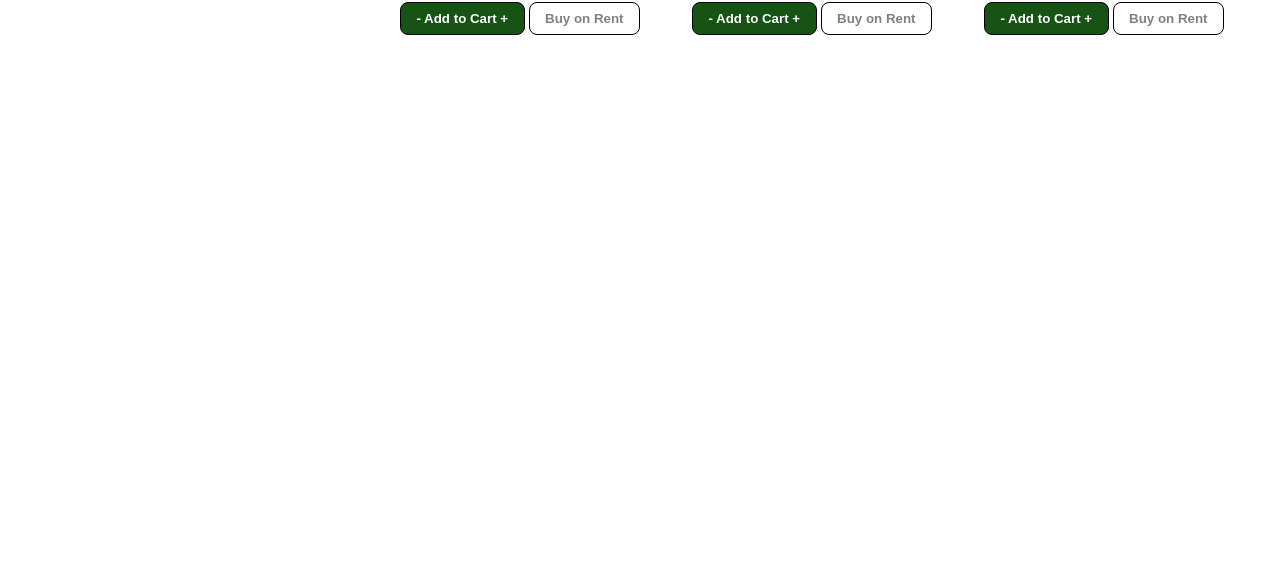
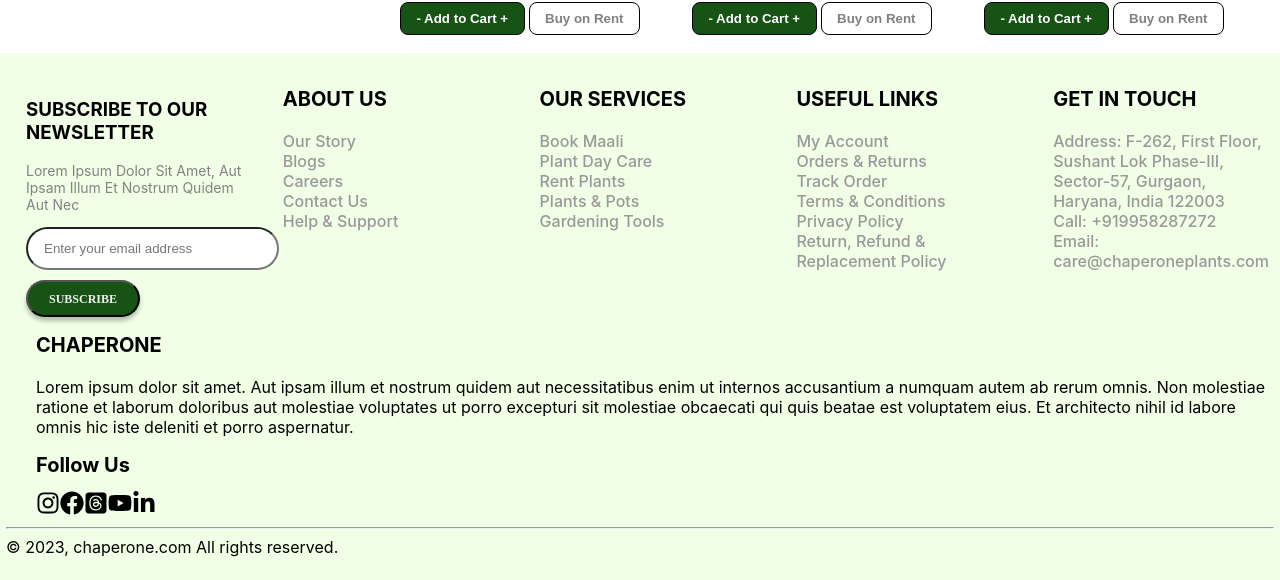
Before and after one commit to Sharath-Chandra43/easesmith-assignment, a React (Create React App) app: page / in a window 1280 px wide. Shown: the part 2468-3048 px from the top of the page. Before the commit the page ends 2521 px from the top, so only its background shows below. Built offline with nearby package versions, Linux system fonts and the light colour scheme; a web font is replaced by a local one.

Commit message:
footer updated

```diff
--- a/src/components/AddToCartModal.js
+++ b/src/components/AddToCartModal.js
@@ -3,13 +3,14 @@
 const AddToCartModal = ({ product, onClose,isOpen }) => {
   const { name, description, image, discountedPrice } = product;
 
-  if (!isOpen) return null;
+
 
   const handleConfirm = () => {
     // Replace with your actual logic to add the product to the cart
     console.log(`Adding ${name} to cart `);
 
   };
+  if (!isOpen) return null;
 
   return (
     <div className="modal">
--- a/src/components/Footer.js
+++ b/src/components/Footer.js
@@ -1,9 +1,130 @@
-import React from 'react'
+import React from "react";
+import {
+  FaInstagram,
+  FaFacebook,
+  FaYoutube,
+  FaLinkedinIn,
+} from "react-icons/fa";
+import { FaSquareThreads } from "react-icons/fa6";
 
 const Footer = () => {
   return (
-    <div>Footer</div>
-  )
-}
+    <footer className="footer">
+      <div className="footer-top">
+        <div className="container footer-container">
+          {/* Subscribe to our newsletter */}
+          <div className="subscribe">
+            <h3 className="subscribe-text">SUBSCRIBE TO OUR NEWSLETTER</h3>
+            <p className="subscribe-description">
+              Lorem Ipsum Dolor Sit Amet, Aut Ipsam Illum Et Nostrum Quidem Aut
+              Nec
+            </p>
+            <input
+              type="email"
+              placeholder="Enter your email address"
+              className="subscribe-input"
+            />
+            <button className="buttons subscribe-button">
+              SUBSCRIBE
+            </button>
+          </div>
 
-export default Footer
+          {/* About Us */}
+          <div className="bottom-container">
+            <h3 className="headings">ABOUT US</h3>
+            <ul className="descriptions">
+              <li>Our Story</li>
+              <li>Blogs</li>
+              <li>Careers</li>
+              <li>Contact Us</li>
+              <li>Help & Support</li>
+            </ul>
+          </div>
+
+          {/* Our Services */}
+          <div>
+            <h3 className="headings">OUR SERVICES</h3>
+            <ul className="descriptions">
+              <li>Book Maali</li>
+              <li>Plant Day Care</li>
+              <li>Rent Plants</li>
+              <li>Plants & Pots</li>
+              <li>Gardening Tools</li>
+            </ul>
+          </div>
+
+          {/* Useful Links */}
+          <div>
+            <h3 className="headings">USEFUL LINKS</h3>
+            <ul className="descriptions">
+              <li>My Account</li>
+              <li>Orders & Returns</li>
+              <li>Track Order</li>
+              <li>Terms & Conditions</li>
+              <li>Privacy Policy</li>
+              <li>Return, Refund & Replacement Policy</li>
+            </ul>
+          </div>
+
+          {/* Get In Touch */}
+          <div>
+            <h3 className="headings">GET IN TOUCH</h3>
+            <ul className="descriptions">
+              <li>
+                Address: F-262, First Floor, Sushant Lok Phase-III, Sector-57,
+                Gurgaon, Haryana, India 122003
+              </li>
+              <li>Call: +919958287272</li>
+              <li>Email: care@chaperoneplants.com</li>
+            </ul>
+          </div>
+        </div>
+
+        <div className="Chaperone-info">
+          {/* Chaperone info */}
+          <div className="chaperone-container">
+            <h3 className="headings">CHAPERONE</h3>
+            <p className="discriptions">
+              Lorem ipsum dolor sit amet. Aut ipsam illum et nostrum quidem aut
+              necessitatibus enim ut internos accusantium a numquam autem ab
+              rerum omnis. Non molestiae ratione et laborum doloribus aut
+              molestiae voluptates ut porro excepturi sit molestiae obcaecati
+              qui quis beatae est voluptatem eius. Et architecto nihil id labore
+              omnis hic iste deleniti et porro aspernatur.
+            </p>
+          </div>
+
+          {/* Social Icons */}
+          <div>
+            <h1 className="headings">Follow Us</h1>
+            <div >
+              <a href="#" className="text-black">
+                <FaInstagram size={24} />
+              </a>
+              <a href="#" className="text-black">
+                <FaFacebook size={24} />
+              </a>
+              <a href="#" className="text-black">
+                <FaSquareThreads size={24} />
+              </a>
+              <a href="#" className="text-black">
+                <FaYoutube size={24} />
+              </a>
+              <a href="#" className="text-black">
+                <FaLinkedinIn size={24} />
+              </a>
+            </div>
+          </div>
+        </div>
+
+        <hr className="horizontal" />
+
+        <span className="rights">
+          © 2023, chaperone.com All rights reserved.
+        </span>
+      </div>
+    </footer>
+  );
+};
+
+export default Footer;
--- a/src/components/Home.js
+++ b/src/components/Home.js
@@ -5,6 +5,7 @@
 import mockData from '../utils/mockData'
 import ProductCard from './ProductCard'
 import Header from './Header'
+import Footer from './Footer'
 
 
 const Home = () => {
@@ -97,8 +98,12 @@
            <div>
 
            </div>
-          </div>
         </div>
+
+
+
+        </div>
+        <Footer />
         </div>
 </>
   )
--- a/src/components/ProductCard.js
+++ b/src/components/ProductCard.js
@@ -60,7 +60,7 @@
         </div>
         {showModal &&
         (
-          <AddToCartModal product={product}  key={`${index}-${product.id}`} isOpen={showModal} onConfirm={handleAddToCart} onClose={handleCloseModal} />
+          <AddToCartModal product={product}  key={`${product.id}`} isOpen={showModal} onConfirm={handleAddToCart} onClose={handleCloseModal} />
           )
        }
       </div>
--- a/src/index.css
+++ b/src/index.css
@@ -532,3 +532,73 @@
 .modal-footer button:hover {
   background-color: #038645;
 }
+
+.footer {
+  background-color: #f0ffe5;
+  padding: 20px 0;
+}
+
+.container {
+  max-width: 100%;
+  margin-left: 20px ;
+  display: grid;
+  grid-template-columns: repeat(auto-fit, minmax(200px, 1fr));
+  gap: 36px;
+}
+
+.footer-top{
+  padding:6px;
+}
+
+.footer-container{
+  grid-column: span 1;
+}
+
+.subscribe{
+  margin-bottom: 8px;
+}
+
+.subscribe-text{
+  font-weight: bold;
+}
+.subscribe-description{
+  font-size: 14px;
+  font-weight: 400;
+  color: #838383;
+}
+
+.subscribe-input{
+  width: 100%;
+  max-width: 268px;
+  padding: 12px;
+  padding-left: 16px;
+  background-color: white;
+  border-radius: 25px;
+}
+
+.subscribe-button{
+  margin-top: 10px;
+  border-radius:20px;
+  font-size: 12px;
+}
+
+.headings{
+  font-size: 20px;
+
+  margin-top:8px;
+}
+
+.descriptions{
+  list-style-type: none;
+  padding: 0;
+  font-weight: 500;
+  color:#999999;
+}
+
+.Chaperone-info{
+  margin-left: 30px;
+}
+
+.text-black{
+  color:black;
+}
```
